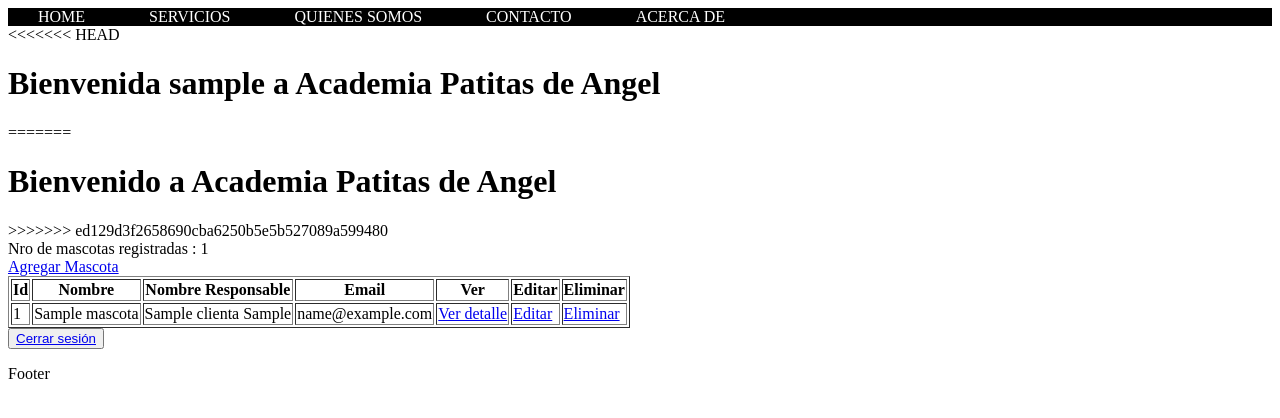
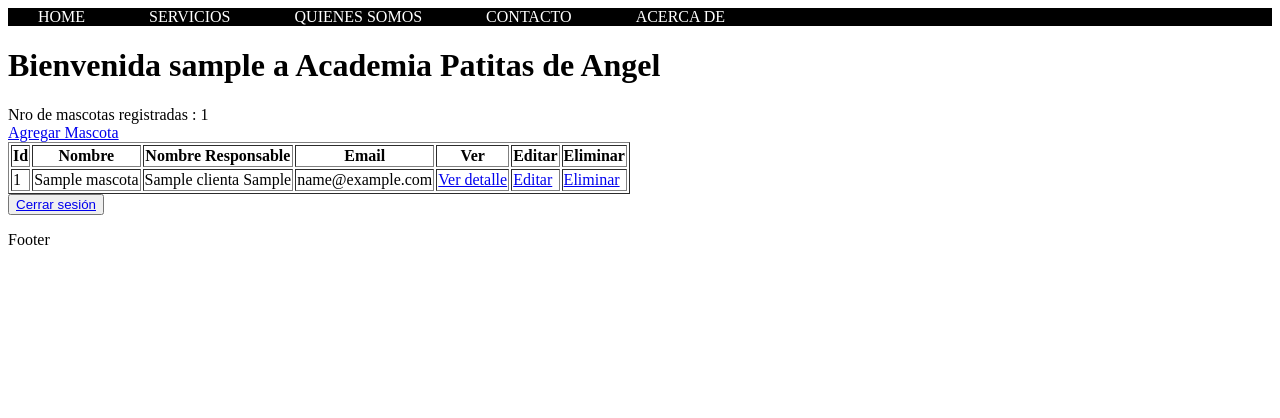
Before and after one commit to P01-FemcodersMadrid/PatitasdeAngel, a Django app: page / in a window 1280 px wide. Shown: the top 418 px of the page. Run offline with Django 4.2, Linux system fonts and the light colour scheme; a user stored in the database is signed in; tables that the repository leaves empty hold one stand-in row (values such as "Sample post").

Commit message:
Cambios merge2

```diff
--- a/patitas_de_angel/academiapp/templates/registration/main.html
+++ b/patitas_de_angel/academiapp/templates/registration/main.html
@@ -9,7 +9,6 @@
 <body>
     {% include "registration/barra.html" %}
 
-<<<<<<< HEAD
     <h1>Bienvenida {{user.username}} a Academia Patitas de Angel </h1>
 
     <!-- Manejo de mensajes ya sea de exito como de error-->
@@ -22,9 +21,7 @@
         {% endfor %}
     </ul>
     {% endif %}
-=======
-    <h1>Bienvenido a Academia Patitas de Angel</h1>
->>>>>>> ed129d3f2658690cba6250b5e5b527089a599480
+
     <div>Nro de mascotas registradas : {{mascotas|length}}</div>
     <div>
         <a href="nuevaMascota">Agregar Mascota</a>
```
